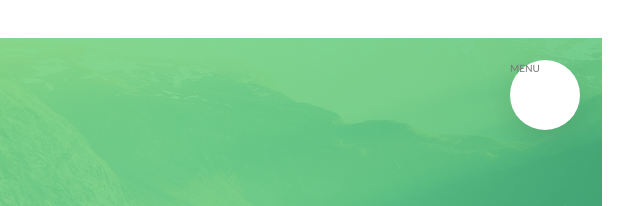
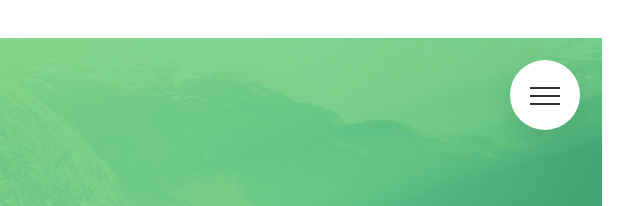
Before and after one commit to Rickyfeng7/Port, a website: page index.html in a window 1280 px wide. Shown: the top 206 px of the page, 640-1280 px from the left. Drawn offline with Linux system fonts and the light colour scheme.

Commit message:
Adding styling to the nav

```diff
--- a/index.html
+++ b/index.html
@@ -18,7 +18,9 @@
 <body>
     <div class="navigation">
         <input type="checkbox" class="navigation__checkbox" id="navi-toggle">
-        <label for="navi-toggle" class="navigation__button">MENU</label>
+        <label for="navi-toggle" class="navigation__button">
+            <span class="navigation__icon">&nbsp;</span>
+        </label>
         <div class="navigation__background">&nbsp;</div>
         <nav class="navigation__nav">
             <ul class="navigation__list">
--- a/sass/layout/_navigation.scss
+++ b/sass/layout/_navigation.scss
@@ -12,6 +12,8 @@
         border-radius: 50%;
         z-index: 2000;
         box-shadow: 0 1rem 3rem rgba($color-black, .1);
+        text-align: center;
+        cursor: pointer;
     }
     &__background{
         height: 6rem;
@@ -73,6 +75,8 @@
             transform:translateX(1rem);
         }
     }
+
+    //FUNCTIONALITY
     &__checkbox:checked ~ &__background {
         transform:scale(80);
     }
@@ -80,4 +84,45 @@
         opacity: 1;
         width:100%;
     }
+
+    //ICON
+    &__icon{
+        position: relative;
+        margin-top: 3.5rem;
+        &,
+        &::before,
+        &::after{
+            width:3rem;
+            height: 2px;
+            background-color: $color-grey-dark-3;
+            display: inline-block;
+        }
+        &::before,
+        &::after{
+            content:"";
+            position: absolute;
+            left:0;
+            transition: all .2s;
+        }
+        &::before{top:-.8rem;}
+        &::after{top: .8rem;}
+    }
+    &__button:hover &__icon::before {
+        top:-1rem;
+    }
+    &__button:hover &__icon::after {
+        top:1rem;
+    }
+
+    &__checkbox:checked + &__button &__icon {
+        background-color: transparent;
+    }
+    &__checkbox:checked + &__button &__icon::before {
+        top:0;
+        transform:rotate(45deg)
+    }
+    &__checkbox:checked + &__button &__icon::after {
+        top:0;
+        transform:rotate(-45deg)
+    }
 }
```
Also changed, not shown: css/style.css.
